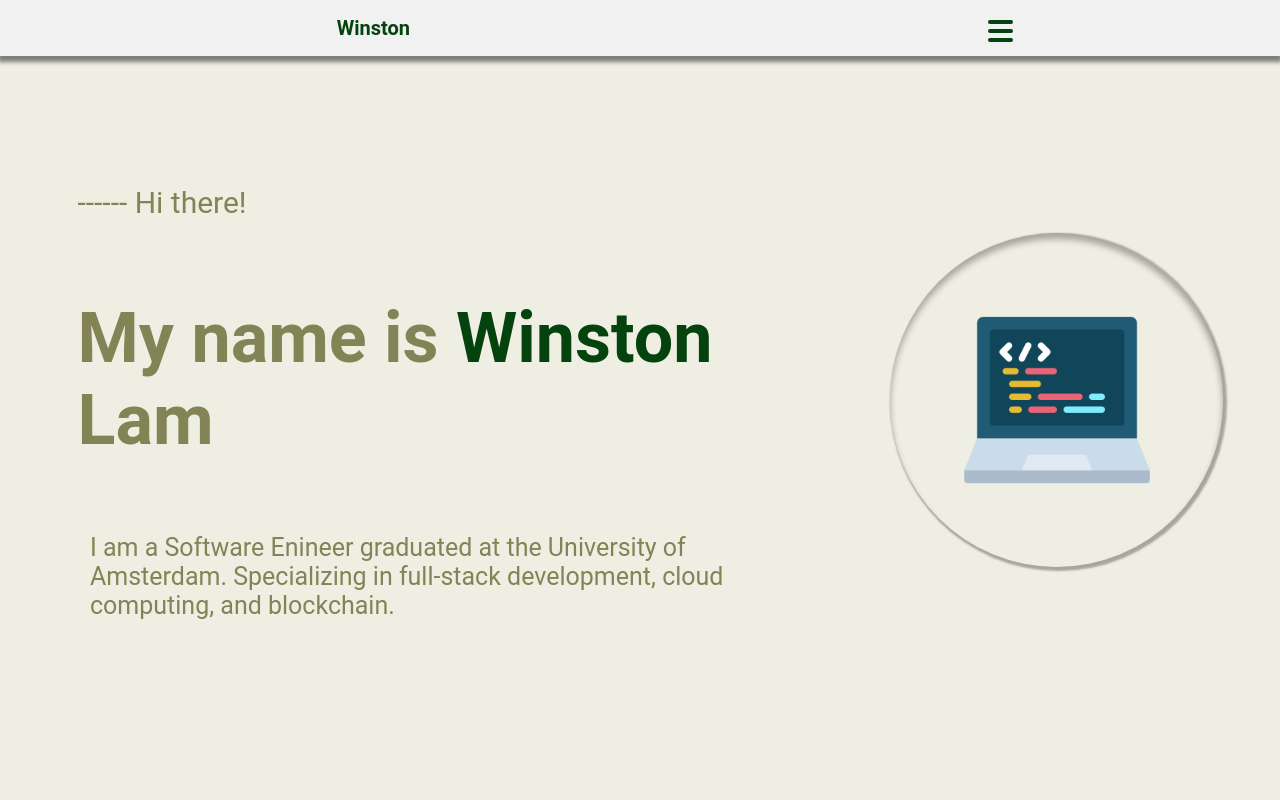
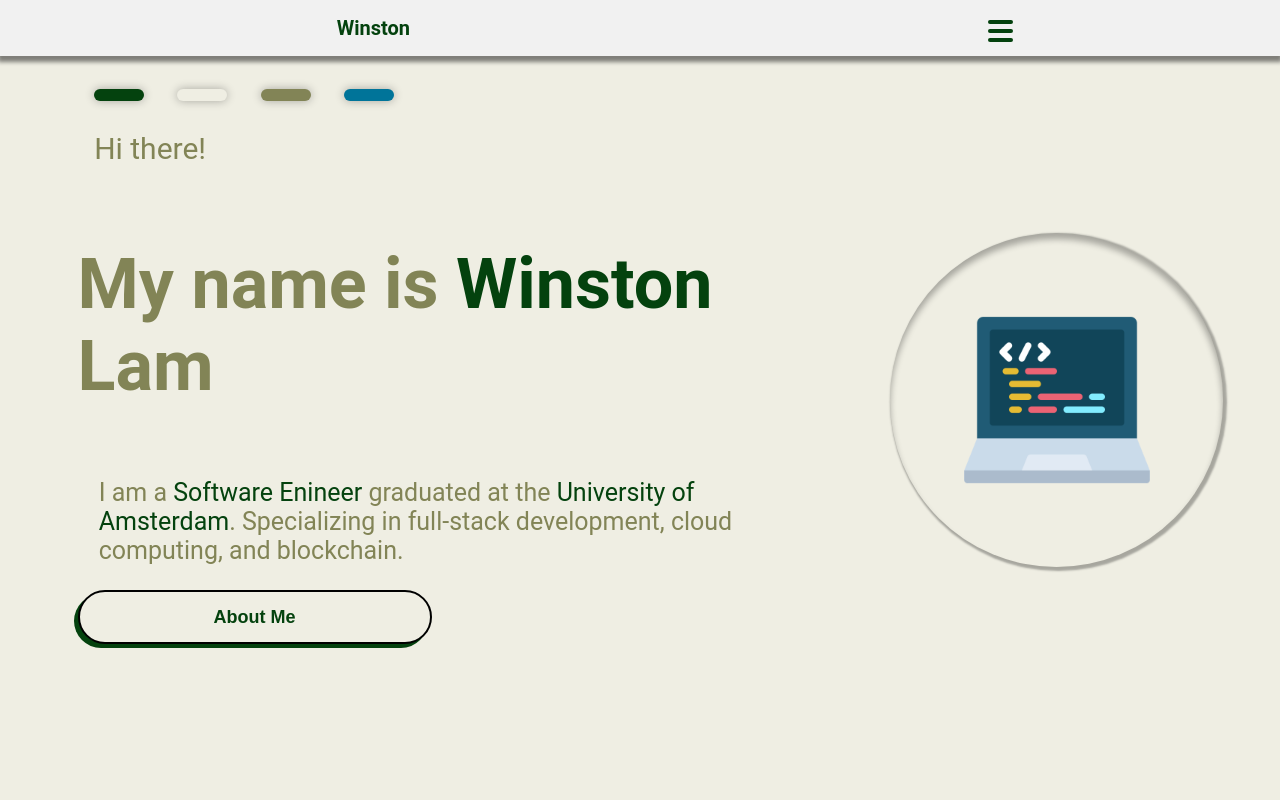
Before and after one commit to WinstonLam/portfolio-site, a React (Create React App) app in the folder my-app/: page / in a window 1280 px wide. Shown: the top 800 px of the page. Built offline with nearby package versions, Linux system fonts and the light colour scheme.

Commit message:
Working on home page

```diff
--- a/my-app/src/components/Home.tsx
+++ b/my-app/src/components/Home.tsx
@@ -10,19 +10,35 @@ const Hero = () => {
 
             <div className="home">
 
+
+
                 <div className="home-inner">
-                    <ParticlesBackdrop />
+
                     <div className="home-box1">
                         <div className="home-box1-greet">
-                            <p>------ Hi there!</p>
+                            <div className="colors" >
+                                <div className="color1" />
+                                <div className="color2" />
+                                <div className="color3" />
+                                <div className="color4" />
+                            </div>
+                            <div className="text">
+                                <p>Hi there!</p>
+                            </div>
                         </div>
                         <div className="home-box1-name">
                             <h1>My name is <span className="highlight">Winston</span> Lam</h1>
                         </div>
                         <div className="home-box1-desc">
-                            <p>I am a Software Enineer graduated at the University of Amsterdam.
-                                Specializing in full-stack development, cloud computing, and blockchain.
-                            </p>
+                            <div className="text">
+                                <p>I am a <span className="highlight">Software Enineer</span> graduated at the <span className="highlight">University of Amsterdam</span>.
+                                    Specializing in full-stack development, cloud computing, and blockchain.
+                                </p>
+                            </div>
+                            <div>
+                                <button className="button">About Me</button>
+                            </div>
+
                         </div>
                     </div>
                     <div className="home-box2">
--- a/my-app/src/components/ParticlesBackdrop.tsx
+++ b/my-app/src/components/ParticlesBackdrop.tsx
@@ -1,7 +1,7 @@
 import Particles from "react-particles";
 import particlesConfig from "./particles-config";
 import { useCallback } from "react";
-import type { Container, Engine } from "tsparticles-engine";
+import { ZIndex, type Container, type Engine } from "tsparticles-engine";
 import { loadFull } from "tsparticles";
 
 const ParticlesBackdrop = () => {
@@ -18,7 +18,85 @@ const ParticlesBackdrop = () => {
             id="tsparticles"
             init={particlesInit}
             loaded={particlesLoaded}
-            options={{ particlesConfig }}
+            options={{
+                fullScreen: {
+                    enable: false,
+                    zIndex: 0,
+                },
+                backgroundMode: {
+                    enable: false
+                },
+                fpsLimit: 60,
+                particles: {
+                    number: {
+                        value: 0
+                    },
+                    collisions: {
+                        enable: false
+                    },
+                    color: {
+                        value: "#ffffff"
+                    },
+                    shape: {
+                        type: "circle"
+                    },
+                    opacity: {
+                        value: { min: 0.3, max: 0.8 }
+                    },
+                    size: {
+                        value: { min: 1, max: 10 }
+                    },
+                    move: {
+                        enable: true,
+                        size: true,
+                        speed: 3,
+                        direction: "none",
+                        outModes: {
+                            default: "destroy"
+                        },
+                        trail: {
+                            enable: true,
+                            fillColor: "#000000",
+                            length: 3
+                        }
+                    }
+                },
+                detectRetina: true,
+
+                emitters: {
+                    direction: "none",
+                    rate: {
+                        delay: 0.25,
+                        quantity: 10
+                    },
+                    position: {
+                        x: 50,
+                        y: 50
+                    },
+                    size: {
+                        width: 0,
+                        height: 0
+                    },
+                    spawnColor: {
+                        value: "#ff0000",
+                        animation: {
+                            h: {
+                                enable: true,
+                                speed: 5
+                            },
+                            l: {
+                                enable: true,
+                                speed: 0,
+                                offset: {
+                                    min: 20,
+                                    max: 80
+                                }
+                            }
+                        }
+                    }
+                }
+            }
+            }
         />
     );
 }
--- a/my-app/src/components/particles-config.tsx
+++ /dev/null
@@ -1,75 +0,0 @@
-const particlesConfig =
-{
-    background: {
-        color: {
-            value: "#0d47a1",
-        },
-    },
-    fpsLimit: 120,
-    interactivity: {
-        events: {
-            onClick: {
-                enable: true,
-                mode: "push",
-            },
-            onHover: {
-                enable: true,
-                mode: "repulse",
-            },
-            resize: true,
-        },
-        modes: {
-            push: {
-                quantity: 4,
-            },
-            repulse: {
-                distance: 200,
-                duration: 0.4,
-            },
-        },
-    },
-    particles: {
-        color: {
-            value: "red",
-        },
-        links: {
-            color: "#ffffff",
-            distance: 150,
-            enable: true,
-            opacity: 0.5,
-            width: 1,
-        },
-        collisions: {
-            enable: true,
-        },
-        move: {
-            direction: "none",
-            enable: true,
-            outModes: {
-                default: "bounce",
-            },
-            random: false,
-            speed: 6,
-            straight: false,
-        },
-        number: {
-            density: {
-                enable: true,
-                area: 800,
-            },
-            value: 80,
-        },
-        opacity: {
-            value: 0.5,
-        },
-        shape: {
-            type: "circle",
-        },
-        size: {
-            value: { min: 1, max: 5 },
-        },
-    },
-    detectRetina: true,
-}
-
-export default particlesConfig;
--- a/my-app/src/styles/Home.css
+++ b/my-app/src/styles/Home.css
@@ -41,10 +41,51 @@
 }
 
 .home-box1-greet{
+    height: 10%;
     width: 100%;
     margin-left: 15%;
     display: flex;
     font-size: 30px;
+    flex-direction: column;
+    justify-content: end;
+}
+
+.home-box1-greet .colors, .home-box1-desc .colors{
+    display: flex;
+    width: 100%;
+    height: 30%;
+    align-items: center;
+}
+.color1, .color2, .color3, .color4{
+    margin: 0 2% 0 2%;
+    width: 5%;
+    height: 12%;
+    min-width: 50px;
+    min-height: 12px;
+    border-radius: 2rem;
+    box-shadow: 0px 0px 10px 0px rgba(0, 0, 0, 0.3);
+}
+
+.color1{
+    background-color: var(--primary-color);
+
+}
+
+.color2{
+    background-color: var(--second-color);
+}
+
+.color3{
+    background-color: var(--third-color);
+}
+
+.color4{
+    background-color: var(--fourth-color);
+}
+
+.home-box1-greet .text{
+    display: flex;
+    margin: 0 0 0 2%;
 }
 
 .home-box1-name{
@@ -54,18 +95,24 @@
     font-size: 35px;
 }
 
-.home-box1-name .highlight{
+.highlight{
     color: var(--primary-color);
 }
 
 .home-box1-desc{
     width: 85%;
-    margin-left: 3%;
     display: flex;
+    flex-direction: column;
     justify-content: space-evenly;
     text-align: left;
+}
+
+.home-box1-desc .text{
+    margin-left: 3%;
     font-size: 25px;
 }
+
+
 
 .home-box2-circle {
     display: flex;
@@ -85,3 +132,65 @@
     width: 15%;
     max-width: 210px;
 }
+
+.particles-container {
+    height: 100px;
+  }
+
+#tsparticles {
+    height: 100vh;
+    position: relative;
+    left: 0;
+    right: 0;
+    margin: 0;
+    padding: 0;
+    z-index: 0;
+  }
+
+  .home-box1-desc .button {
+    width: 50%;
+    position: relative;
+    background-color: var(--second-color);
+    border: 2px solid black;
+    border-radius: 30px;
+    box-shadow: var(--primary-color) -4px 4px 0 0;
+    color: var(--primary-color);
+    cursor: pointer;
+    display: inline-block;
+    font-weight: 600;
+    font-size: 18px;
+    padding: 0 18px;
+    line-height: 50px;
+    text-align: center;
+    text-decoration: none;
+    transition: all 0.05s ease-in-out;
+}
+
+.home-box1-desc .button:hover {
+    background-color: var(--second-color) ;
+}
+
+.home-box1-desc .button:active  {
+    box-shadow: black -2px 2px 0 0;
+    transform: translate(-2px, 2px);
+}
+
+
+.home-box1-desc .button::after {
+    content: "";
+    display: block;
+    position: absolute;
+    top: 0;
+    left: 0;
+    width: 100%;
+    height: 100%;
+    border-radius: inherit;
+    background-color: black;
+    opacity: 0;
+    pointer-events: none;
+    transition: opacity 0.2s ease-in-out;
+}
+
+.home-box1-desc .button:hover::after {
+    opacity: 0.1;
+}
```
Also changed, not shown: my-app/src/components/particles-config.js (added, +83 -0 lines).
